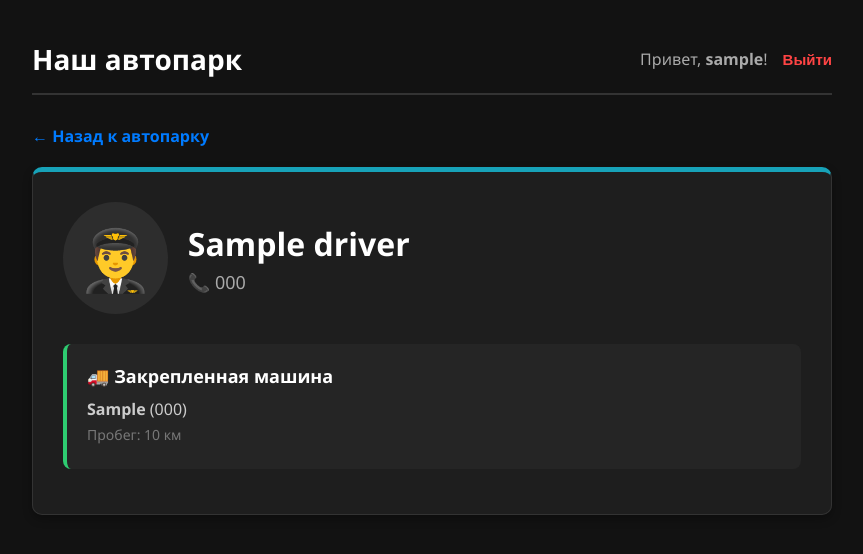
After one commit to malhassik/Logistrim-CRM, a Django app: page /driver/1/ in a window 1280 px wide. The commit adds this page. Shown: the top 554 px of the page, without its empty margins (208-1071 px from the left). Run offline with Django 5.2, Linux system fonts and the light colour scheme; a user stored in the database is signed in; tables that the repository leaves empty hold one stand-in row (values such as "Sample post").

Commit message:
feat: add driver detail page and link from dashboard

```diff
--- /dev/null
+++ b/fleet/templates/fleet/driver_detail.html
@@ -0,0 +1,201 @@
+<!DOCTYPE html>
+<html lang="ru">
+
+<head>
+    <meta charset="UTF-8">
+    <meta name="viewport" content="width=device-width, initial-scale=1.0">
+    <title>{{ driver.name }} | Логистрим</title>
+    <style>
+        body {
+            font-family: 'Segoe UI', Arial, sans-serif;
+            background-color: #121212;
+            color: #e0e0e0;
+            padding: 40px;
+            margin: 0;
+        }
+
+        .container {
+            width: 90%;
+            max-width: 800px;
+            margin: 0 auto;
+        }
+
+        /* Шапка */
+        .header {
+            display: flex;
+            justify-content: space-between;
+            align-items: center;
+            border-bottom: 2px solid #333;
+            padding-bottom: 15px;
+            margin-bottom: 30px;
+        }
+
+        .header h1 {
+            margin: 0;
+            color: #fff;
+            font-size: 28px;
+        }
+
+        .header a {
+            text-decoration: none;
+        }
+
+        .user-info {
+            display: flex;
+            align-items: center;
+            gap: 15px;
+            color: #aaa;
+        }
+
+        .logout-btn {
+            background: none;
+            border: none;
+            color: #ff4444;
+            font-weight: bold;
+            cursor: pointer;
+            font-size: 15px;
+            padding: 0;
+        }
+
+        /* Карточка водителя */
+        .driver-card {
+            background-color: #1e1e1e;
+            border: 1px solid #333;
+            border-radius: 10px;
+            padding: 30px;
+            box-shadow: 0 4px 10px rgba(0, 0, 0, 0.3);
+            border-top: 5px solid #17a2b8;
+            /* Бирюзовая полоска */
+        }
+
+        .driver-header {
+            display: flex;
+            align-items: center;
+            gap: 20px;
+            margin-bottom: 30px;
+        }
+
+        .driver-avatar {
+            font-size: 60px;
+            background: #2d2d2d;
+            padding: 15px;
+            border-radius: 50%;
+        }
+
+        .driver-title h2 {
+            margin: 0 0 5px 0;
+            color: #fff;
+            font-size: 32px;
+        }
+
+        .driver-title p {
+            margin: 0;
+            color: #aaa;
+            font-size: 18px;
+        }
+
+        /* Инфо блоки */
+        .info-block {
+            background: #252525;
+            padding: 20px;
+            border-radius: 8px;
+            border-left: 4px solid #2ecc71;
+            margin-bottom: 15px;
+        }
+
+        .info-block h3 {
+            margin: 0 0 10px 0;
+            color: #fff;
+            font-size: 18px;
+        }
+
+        .info-block p {
+            margin: 5px 0;
+            color: #ccc;
+            font-size: 16px;
+        }
+
+        .no-truck {
+            border-left-color: #e74c3c;
+        }
+
+        .back-btn {
+            display: inline-block;
+            margin-bottom: 20px;
+            color: #007bff;
+            text-decoration: none;
+            font-weight: bold;
+        }
+
+        .back-btn:hover {
+            text-decoration: underline;
+        }
+
+        /* Футер */
+        .footer {
+            margin-top: 50px;
+            padding: 20px 0;
+            border-top: 1px solid #333;
+            text-align: center;
+            color: #777;
+            font-size: 14px;
+        }
+
+        .footer a {
+            color: #007bff;
+            text-decoration: none;
+            margin: 0 10px;
+        }
+    </style>
+</head>
+
+<body>
+    <div class="container">
+
+        <!-- Шапка -->
+        <div class="header">
+            <a href="{% url 'dashboard' %}">
+                <h1>Наш автопарк</h1>
+            </a>
+            <div class="user-info">
+                <span>Привет, <b>{{ user.username }}</b>!</span>
+                <form action="{% url 'logout' %}" method="POST" style="margin: 0;">
+                    {% csrf_token %}
+                    <button type="submit" class="logout-btn">Выйти</button>
+                </form>
+            </div>
+        </div>
+
+        <a href="{% url 'dashboard' %}" class="back-btn">← Назад к автопарку</a>
+
+        <!-- Карточка водителя -->
+        <div class="driver-card">
+            <div class="driver-header">
+                <div class="driver-avatar">👨‍✈️</div>
+                <div class="driver-title">
+                    <h2>{{ driver.name }}</h2>
+                    <p>📞 {{ driver.phone }}</p>
+                </div>
+            </div>
+
+            <!-- Блок с прикрепленной машиной -->
+            {% with truck=driver.truck_set.first %}
+            {% if truck %}
+            <div class="info-block">
+                <h3>🚚 Закрепленная машина</h3>
+                <p><b>{{ truck.brand }}</b> ({{ truck.plate_number }})</p>
+                <p style="font-size: 14px; color: #777;">Пробег: {{ truck.mileage }} км</p>
+            </div>
+            {% else %}
+            <div class="info-block no-truck">
+                <h3>🚚 Закрепленная машина</h3>
+                <p style="color: #777;">Водитель пока не назначен на машину.</p>
+            </div>
+            {% endif %}
+            {% endwith %}
+        </div>
+
+    </div>
+</body>
+
+</html>
--- a/fleet/urls.py
+++ b/fleet/urls.py
@@ -9,6 +9,7 @@ from rest_framework_simplejwt.views import (
 urlpatterns = [
     path("", views.dashboard, name="dashboard"),
     path("truck/<int:truck_id>/", views.truck_detail, name="truck_detail"),
+    path("driver/<int:driver_id>/", views.driver_detail, name="driver_detail"),
     path(
         "upload/<int:truck_id>/",
         views.upload_document,
--- a/fleet/views.py
+++ b/fleet/views.py
@@ -64,6 +64,17 @@ def truck_detail(request, truck_id):
 
 
 @login_required
+def driver_detail(request, driver_id):
+    driver = get_object_or_404(Driver, id=driver_id)
+
+    context = {
+        "driver": driver,
+    }
+
+    return render(request, "fleet/driver_detail.html", context)
+
+
+@login_required
 @user_passes_test(is_accountant, login_url="/login/")
 def upload_document(request, truck_id):
     truck = get_object_or_404(Truck, id=truck_id)
```
Also changed, not shown: fleet/templates/fleet/dashboard.html (+5 -3 lines).
